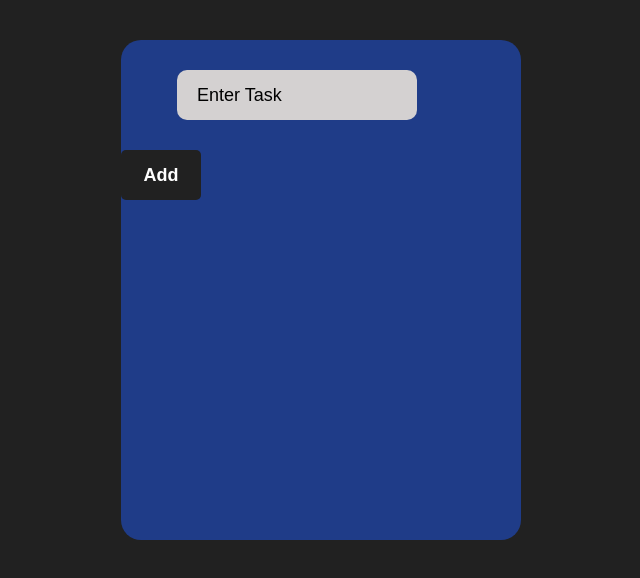
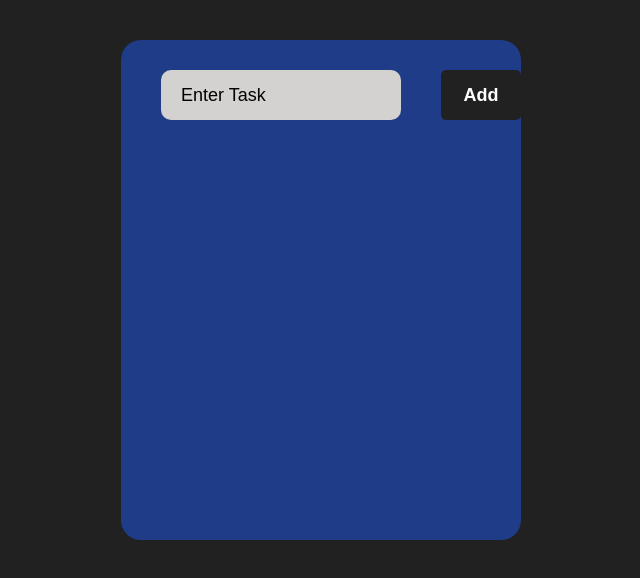
Before and after one commit to D-coder22/To-do-react, a React (Create React App) app: page / in a window 1280 px wide. Shown: the top 578 px of the page, without its empty margins (319-959 px from the left). Built offline with nearby package versions, Linux system fonts and the light colour scheme.

Commit message:
Minor allignment changes

```diff
--- a/src/App.css
+++ b/src/App.css
@@ -16,7 +16,7 @@ body{
   width: 200px;
   height: 50px;
   padding: 0 20px;
-  margin: 30px 56px;
+  margin: 30px 40px;
   font-size: 18px;
   border-radius: 10px;
   color: black;
```
